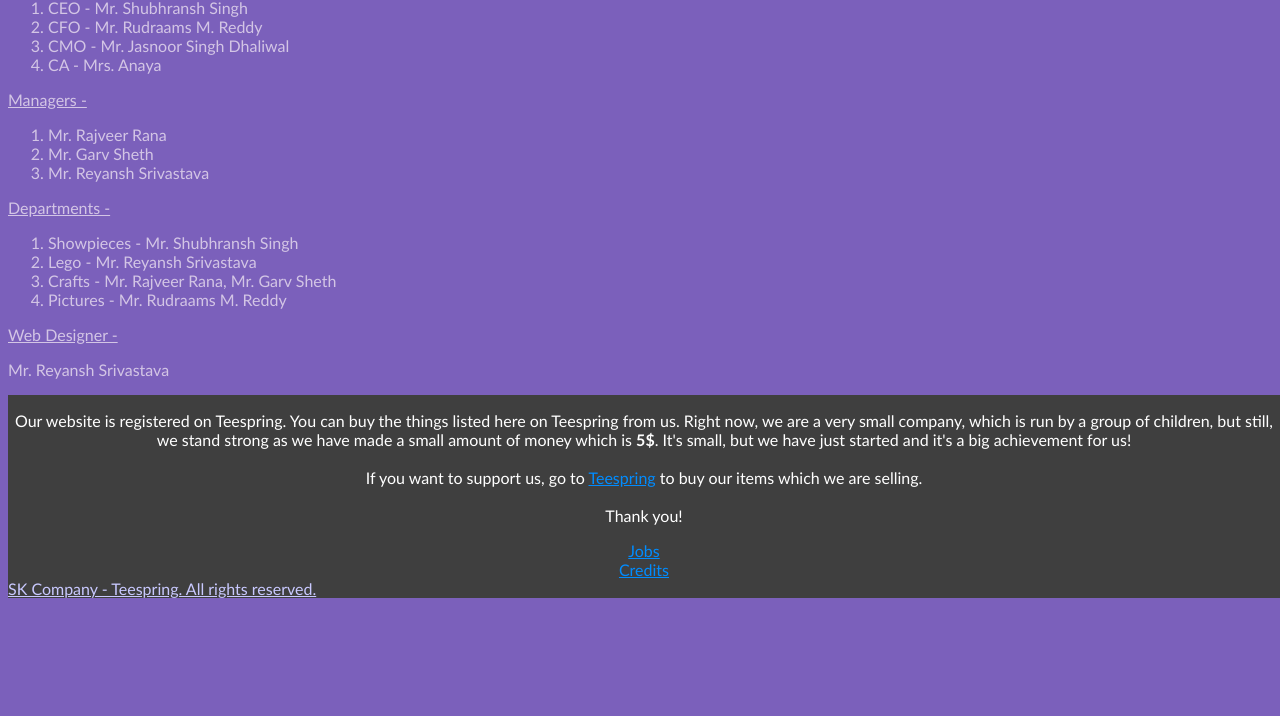
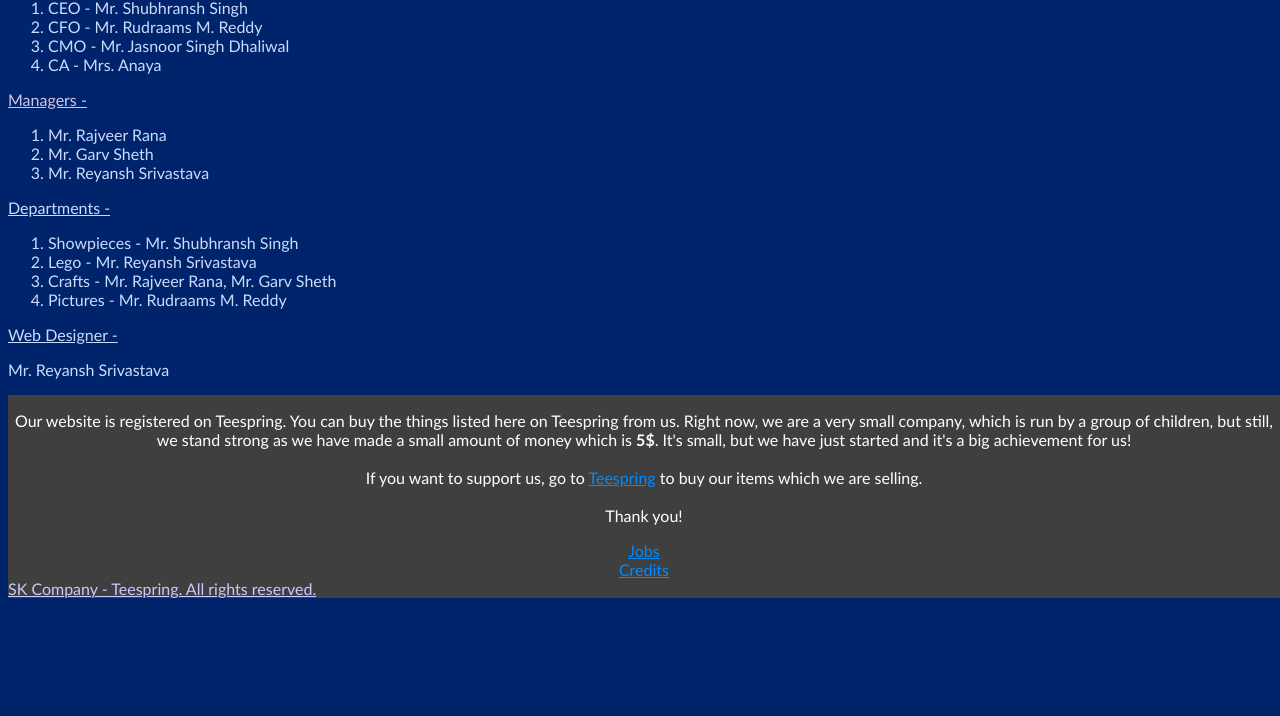
Before and after one commit to DrCreative7Git/SK-Company---Teespring, a plain HTML site: page credits.html in a window 1280 px wide. Shown: the part 84-800 px from the top of the page. Drawn offline with Linux system fonts and the light colour scheme.

Commit message:
Update credits.html

```diff
--- a/credits.html
+++ b/credits.html
@@ -5,29 +5,29 @@
     <meta name="viewport" content="width=device-width, initial-scale=1.0">
     <title>Credits - SK Company - Teespring</title>
 </head>
-<body style="font-family: 'Gill Sans', 'Gill Sans MT', Calibri, 'Trebuchet MS', sans-serif; background-color: #7b60bb;">
+<body style="font-family: 'Gill Sans', 'Gill Sans MT', Calibri, 'Trebuchet MS', sans-serif; background-color: #00246b;">
     <img src="logo.png" style="position: absolute; width:60px;height:60px; top:10px; border-radius: 1em;">
-    <h1 align="center" style="text-decoration: underline; color:#D3C5E5;">Credits</h1>
-    <ol style="font-size:1em" type="1" style="color:#D3C5E5;">
-        <li style="color:#D3C5E5;">CEO - Mr. Shubhransh Singh</li>
-        <li style="color:#D3C5E5;">CFO - Mr. Rudraams M. Reddy</li>
-        <li style="color:#D3C5E5;">CMO - Mr. Jasnoor Singh Dhaliwal</li>
-        <li style="color:#D3C5E5;">CA - Mrs. Anaya</li>
+    <h1 align="center" style="text-decoration: underline; color:#CADCFC;">Credits</h1>
+    <ol style="font-size:1em" type="1" style="color:#CADCFC;">
+        <li style="color:#CADCFC;">CEO - Mr. Shubhransh Singh</li>
+        <li style="color:#CADCFC;">CFO - Mr. Rudraams M. Reddy</li>
+        <li style="color:#CADCFC;">CMO - Mr. Jasnoor Singh Dhaliwal</li>
+        <li style="color:#CADCFC;">CA - Mrs. Anaya</li>
     </ol>
         <p style="text-decoration: underline; color:#D3C5E5;">Managers -</p>
     <ol>
-        <li style="color:#D3C5E5;">Mr. Rajveer Rana</li>
-        <li style="color:#D3C5E5;">Mr. Garv Sheth</li>
-        <li style="color:#D3C5E5;">Mr. Reyansh Srivastava</li>
+        <li style="color:#CADCFC;">Mr. Rajveer Rana</li>
+        <li style="color:#CADCFC;">Mr. Garv Sheth</li>
+        <li style="color:#CADCFC;">Mr. Reyansh Srivastava</li>
     </ol>
-    <p style="text-decoration: underline; color:#D3C5E5;">Departments -</p>
+    <p style="text-decoration: underline; color:#CADCFC;">Departments -</p>
     <ol>
-        <li style="color:#D3C5E5;">Showpieces - Mr. Shubhransh Singh</li>
-        <li style="color:#D3C5E5;">Lego - Mr. Reyansh Srivastava</li>
-        <li style="color:#D3C5E5;">Crafts - Mr. Rajveer Rana, Mr. Garv Sheth</li>
-        <li style="color:#D3C5E5;">Pictures - Mr. Rudraams M. Reddy</li>
+        <li style="color:#CADCFC;">Showpieces - Mr. Shubhransh Singh</li>
+        <li style="color:#CADCFC;">Lego - Mr. Reyansh Srivastava</li>
+        <li style="color:#CADCFC;">Crafts - Mr. Rajveer Rana, Mr. Garv Sheth</li>
+        <li style="color:#CADCFC;">Pictures - Mr. Rudraams M. Reddy</li>
     </ol>
-    <p style="text-decoration: underline; color:#D3C5E5;">Web Designer -</p><p style="color:#D3C5E5;">Mr. Reyansh Srivastava</p>
+    <p style="text-decoration: underline; color:#CADCFC;">Web Designer -</p><p style="color:#CADCFC;">Mr. Reyansh Srivastava</p>
     <div style="background-color:rgb(63, 63, 63); color:rgb(255, 255, 255); position: absolute; width: fill-content">
         <p align="center">Our website is registered on Teespring. You can buy the things listed here on Teespring from us. Right now, we are a very small company, which is run by a group of children, but still, we stand strong as we have made a small amount of money which is <strong>5$</strong>. It's small, but we have just started and it's a big achievement for us! <br><br> If you want to support us, go to <a href="https://teespring.com/" style="color:rgb(0, 140, 255)">Teespring</a> to buy our items which we are selling. <br><br>Thank you!</p>
         <center><a href="jobs.html" style="color:rgb(0, 140, 255);">Jobs</a>
```
